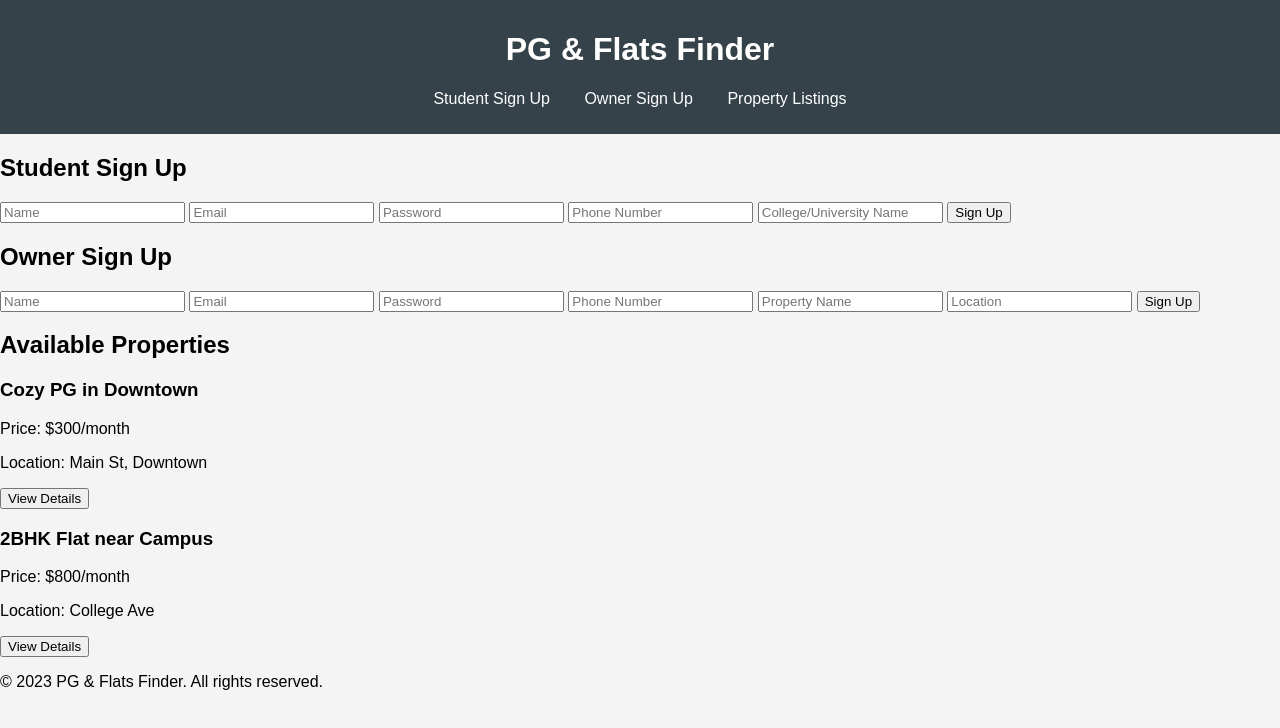
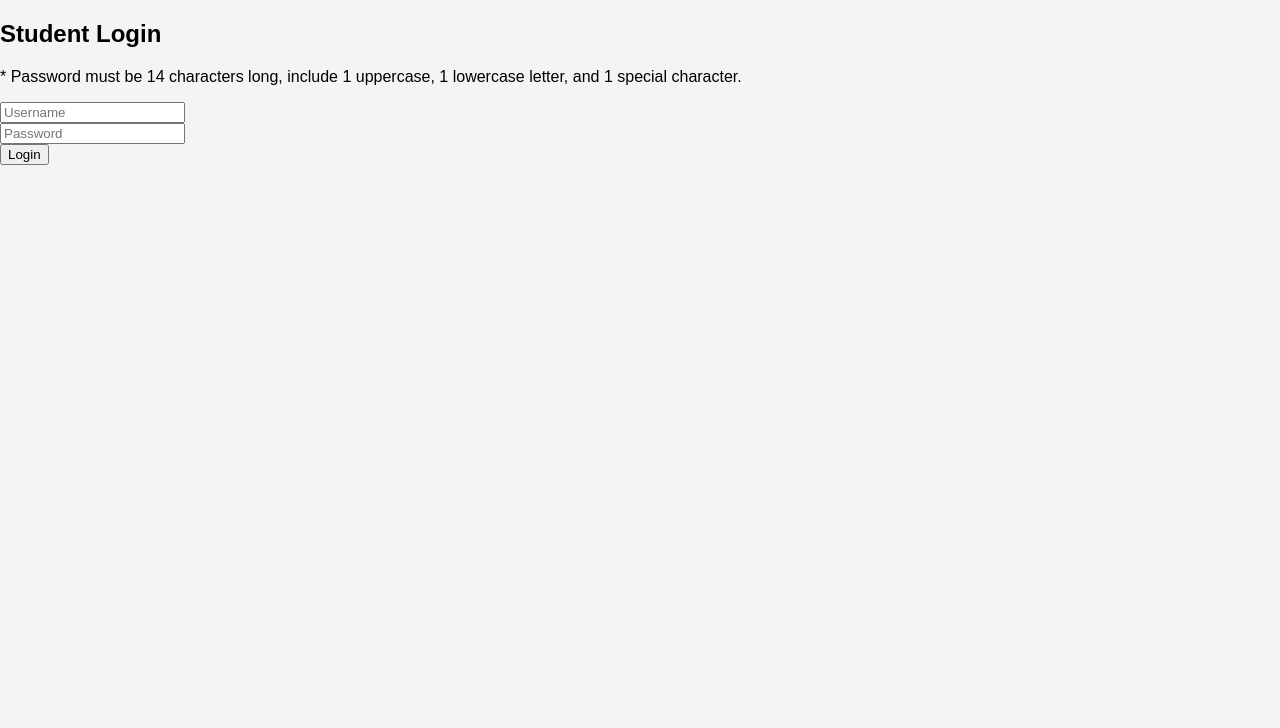
Before and after one commit to Hitesh04codebot/PGs-and-flat-finder, a plain HTML site: page index.html in a window 1280 px wide. Drawn offline with Linux system fonts and the light colour scheme.

Commit message:
Update index.html

```diff
--- a/index.html
+++ b/index.html
@@ -3,68 +3,23 @@
 <head>
     <meta charset="UTF-8">
     <meta name="viewport" content="width=device-width, initial-scale=1.0">
-    <title>PG & Flats Finder</title>
+    <title>PG & Hostel Finder - Login</title>
     <link rel="stylesheet" href="styles.css">
 </head>
-<body>
-    <header>
-        <h1>PG & Flats Finder</h1>
-        <nav>
-            <ul>
-                <li><a href="#student-signup">Student Sign Up</a></li>
-                <li><a href="#owner-signup">Owner Sign Up</a></li>
-                <li><a href="#property-listings">Property Listings</a></li>
-            </ul>
-        </nav>
-    </header>
+<body class="login-page">
+    <div class="login-container">
+        <h2>Student Login</h2>
+        <p class="note">* Password must be 14 characters long, include 1 uppercase, 1 lowercase letter, and 1 special character.</p>
 
-    <main>
-        <section id="student-signup">
-            <h2>Student Sign Up</h2>
-            <form id="studentForm">
-                <input type="text" placeholder="Name" required>
-                <input type="email" placeholder="Email" required>
+        <form action="pg-list.html">
+            <div class="input-container">
+                <input type="text" placeholder="Username" required>
+            </div>
+            <div class="input-container">
                 <input type="password" placeholder="Password" required>
-                <input type="text" placeholder="Phone Number" required>
-                <input type="text" placeholder="College/University Name" required>
-                <button type="submit">Sign Up</button>
-            </form>
-        </section>
-
-        <section id="owner-signup">
-            <h2>Owner Sign Up</h2>
-            <form id="ownerForm">
-                <input type="text" placeholder="Name" required>
-                <input type="email" placeholder="Email" required>
-                <input type="password" placeholder="Password" required>
-                <input type="text" placeholder="Phone Number" required>
-                <input type="text" placeholder="Property Name" required>
-                <input type="text" placeholder="Location" required>
-                <button type="submit">Sign Up</button>
-            </form>
-        </section>
-
-        <section id="property-listings">
-            <h2>Available Properties</h2>
-            <div class="property-card">
-                <h3>Cozy PG in Downtown</h3>
-                <p>Price: $300/month</p>
-                <p>Location: Main St, Downtown</p>
-                <button>View Details</button>
             </div>
-            <div class="property-card">
-                <h3>2BHK Flat near Campus</h3>
-                <p>Price: $800/month</p>
-                <p>Location: College Ave</p>
-                <button>View Details</button>
-            </div>
-        </section>
-    </main>
-
-    <footer>
-        <p>&copy; 2023 PG & Flats Finder. All rights reserved.</p>
-    </footer>
-
-    <script src="script.js"></script>
+            <button type="submit">Login</button>
+        </form>
+    </div>
 </body>
 </html>
```
